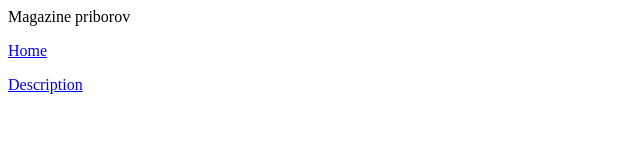
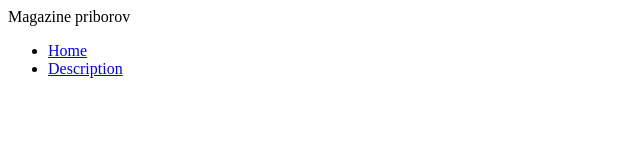
Before and after one commit to KulchytskiyDmytro/KulchytskiyDmytro.github.io, a plain HTML site: page Coursework/coursework.html in a window 1280 px wide. Shown: the whole page, without its empty margins (0-640 px from the left). Drawn offline with Linux system fonts and the light colour scheme.

Commit message:
commit to master

```diff
--- a/Coursework/coursework.html
+++ b/Coursework/coursework.html
@@ -9,8 +9,10 @@
     <body>
         <div>Magazine priborov</div>
         <div>
-        <p><a href="../index.html">Home</a></p>
-        <p><a href="description.txt">Description</a></p>
+            <ul>
+                <li><a href="../index.html">Home</a></li>
+                <li><a href="description.txt">Description</a></li>
+            </ul>
         </div>
     </body>
 </html>
```
Also changed, not shown: practice1/practice1.html (+3 -2 lines).
